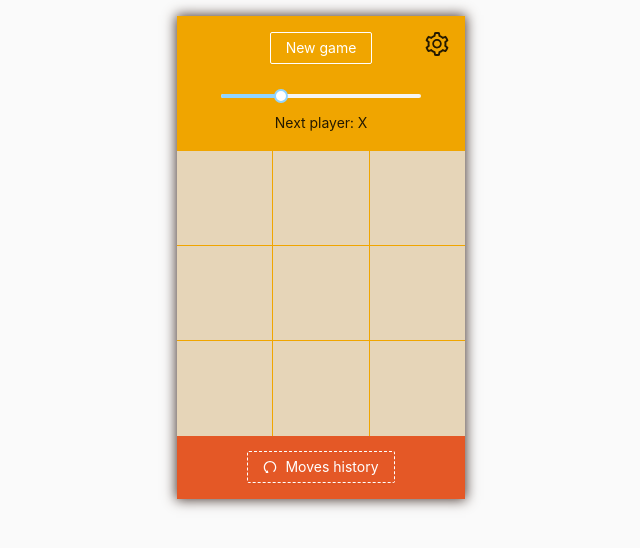
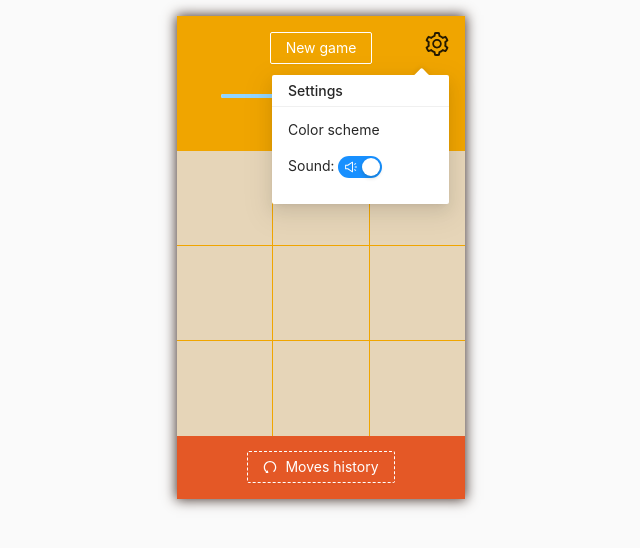
Before and after one commit to AlexeyTeterin/react-game, a React (Create React App) app: page / in a window 1280 px wide. Both pictures are taken after a click on the element 756 px from the left and 44 px from the top of the page. Shown: the top 548 px of the page, without its empty margins (319-959 px from the left). Built offline with nearby package versions, Linux system fonts and the light colour scheme.

Commit message:
feat: add SettingsPopover

```diff
--- a/src/App.tsx
+++ b/src/App.tsx
@@ -2,10 +2,10 @@ import React, { useState } from 'react';
 import {
   Button, Slider,
 } from 'antd';
-import { SettingOutlined } from '@ant-design/icons';
 import Board, { XO } from './Board/Board';
 import MovesDropdown from './MovesDropdown/MovesDropdown';
 import calculateWinner from './calculateWinner';
+import SettingsPopover from './SettingsPopover/SettingsPopover';
 
 function isBoardFull(state: {squares: Array<XO>}) {
   return state.squares.indexOf(null) === -1;
@@ -58,7 +58,8 @@ function App() {
     <div className="game">
       <div className="game-board">
         <div className="game-controls">
-          <SettingOutlined className="settingsBtn" />
+          {/* <SettingOutlined className="settingsBtn" /> */}
+          <SettingsPopover />
           <Button type="default" ghost onClick={startNewGame}>
             New game
           </Button>
--- /dev/null
+++ b/src/SettingsPopover/SettingsPopover.tsx
@@ -0,0 +1,30 @@
+import {
+  CloseOutlined, SettingOutlined, SoundOutlined,
+} from '@ant-design/icons';
+import { Popover, Switch } from 'antd';
+import * as React from 'react';
+
+export default function SettingsPopover() {
+  const isSound = () => true;
+
+  const settings = (
+    <div>
+      <p>Color scheme</p>
+      <p>
+        Sound:
+        {' '}
+        <Switch
+          checkedChildren={<SoundOutlined />}
+          unCheckedChildren={<CloseOutlined />}
+          // defaultChecked
+          defaultChecked={isSound()}
+        />
+      </p>
+    </div>
+  );
+  return (
+    <Popover content={settings} title="Settings" trigger="click" placement="topRight">
+      <SettingOutlined className="settingsBtn" />
+    </Popover>
+  );
+}
```
